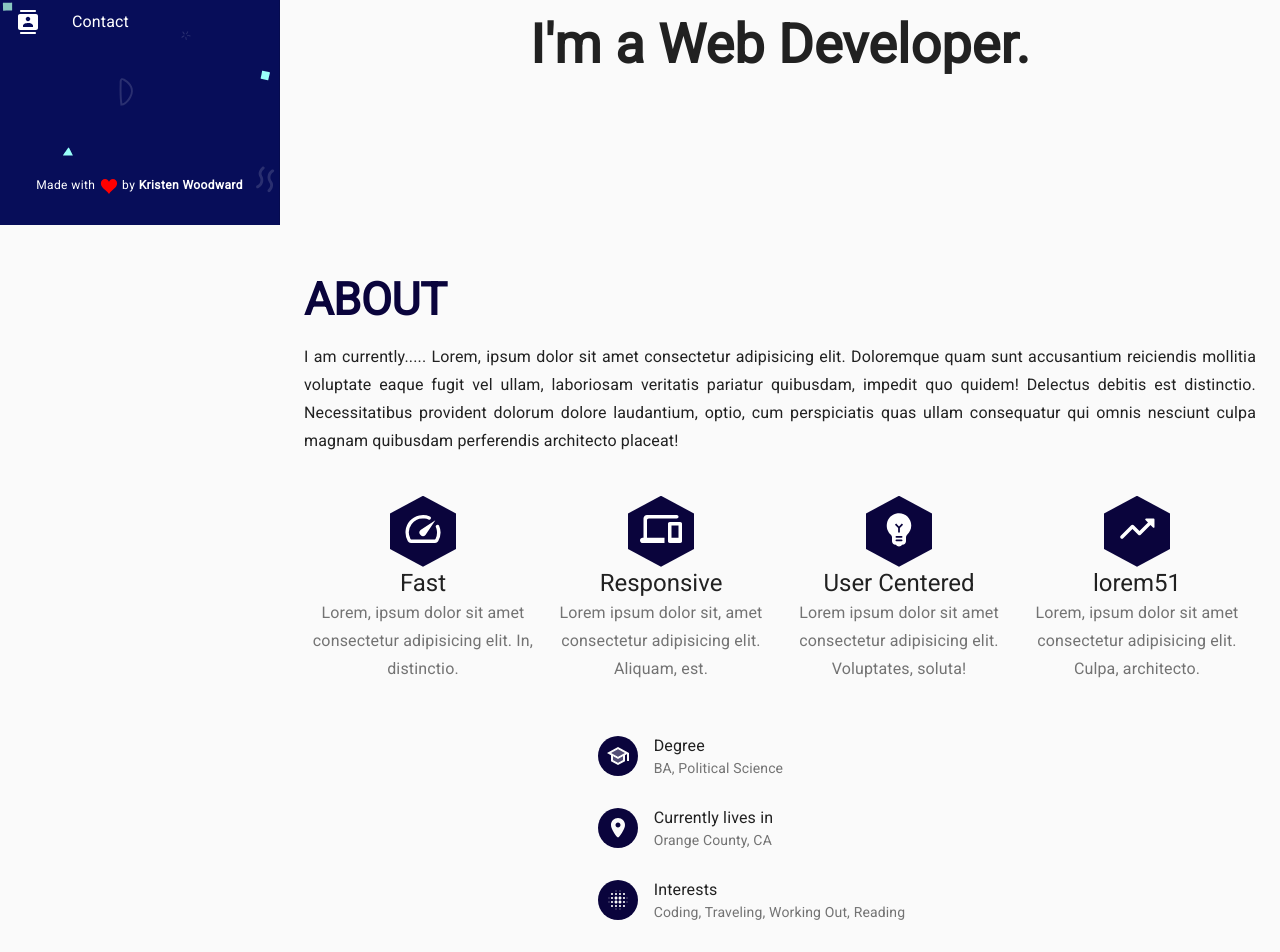
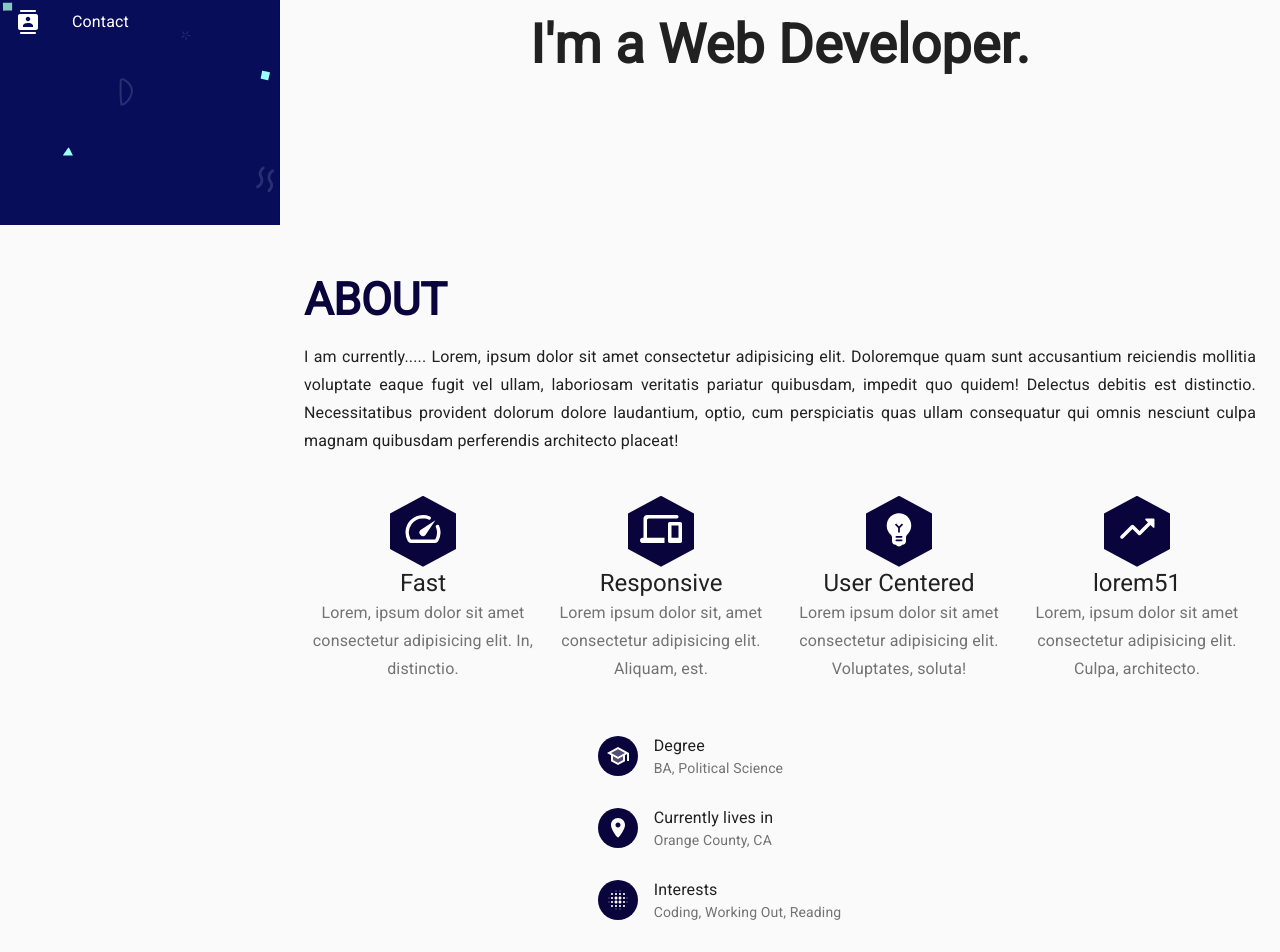
Before and after one commit to kristenwood123/portfolio-master, a React (Create React App) app: page / in a window 1280 px wide. Shown: the part 575-1527 px from the top of the page. Built offline with nearby package versions, Linux system fonts and the light colour scheme.

Commit message:
made by with love

```diff
--- a/src/component/SideNavbar.js
+++ b/src/component/SideNavbar.js
@@ -290,21 +290,6 @@ function SideNavbar(props) {
           })}
         </List>
       </div>
-      <Typography variant='caption' noWrap>
-        <div className={classes.withLove}>
-          Made with{' '}
-          <svg className='heart heart-anim' height="15" viewBox='0 0 32 29.6'>
-            <path
-              d='M23.6,0c-3.4,0-6.3,2.7-7.6,5.6C14.7,2.7,11.8,0,8.4,0C3.8,0,0,3.8,0,8.4c0,9.4,9.5,11.9,16,21.2
-	        c6.1-9.3,16-12.1,16-21.2C32,3.8,28.2,0,23.6,0z'
-            />
-          </svg>{' '}
-          by{' '}
-          <strong>
-            Kristen Woodward
-          </strong>
-        </div>
-      </Typography>
     </div>
   );
 
--- a/src/sections/About.js
+++ b/src/sections/About.js
@@ -182,7 +182,7 @@ function About() {
               </ListItemAvatar>
               <ListItemText
                 primary='Interests'
-                secondary='Coding, Traveling, Working Out,
+                secondary='Coding, Working Out,
                 Reading'
               />
             </ListItem>
```
